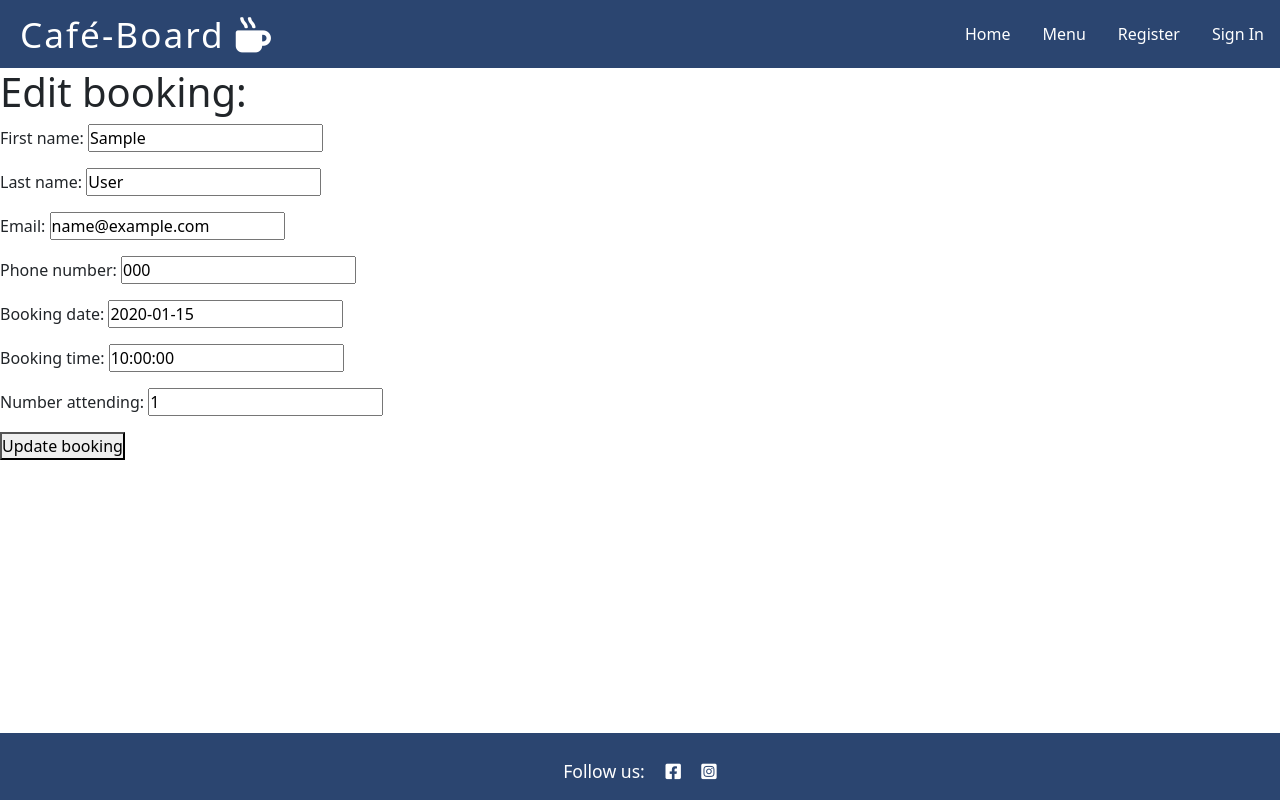
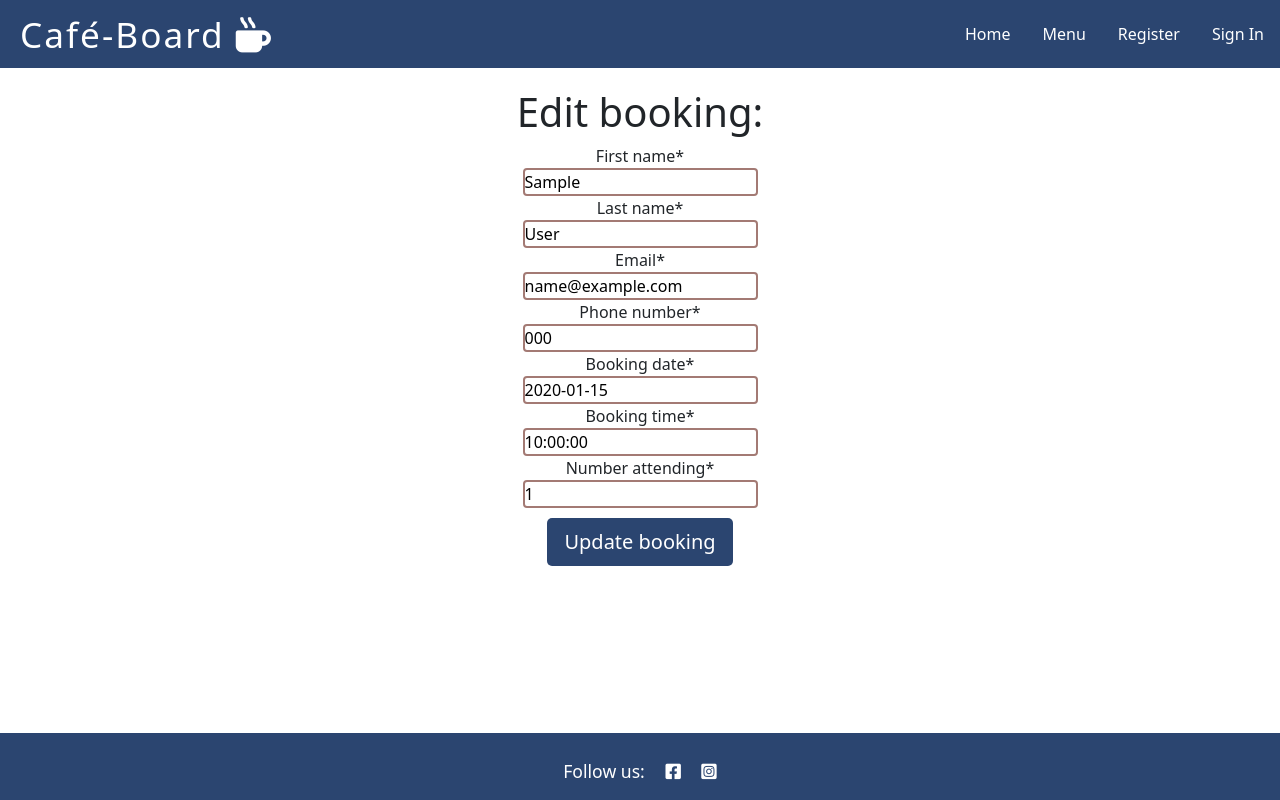
Before and after one commit to leoniemclaughlin7/cafe-board, a Django app: page /bookings/edit_booking/1/1 in a window 1280 px wide. Run offline with Django 3.2, Linux system fonts and the light colour scheme; tables that the repository leaves empty hold one stand-in row (values such as "Sample post"); some libraries are stand-ins or nearby versions.

Commit message:
Style edit booking form on edit-booking.html

```diff
--- a/static/css/style.css
+++ b/static/css/style.css
@@ -124,10 +124,12 @@ nav {
 
 .sign-up-btn,
 .sign-out-btn,
-.sign-in-btn {
+.sign-in-btn,
+.submit-button {
     background-color: #2B4570;
     border-radius: 5px;
     color: white;
+    margin-top: 10px;
 }
 
 .link {
@@ -209,6 +211,11 @@ https: //stackoverflow.com/questions/43226511/how-can-i-center-an-image-in-boots
     border-radius: 4px;
 }
 
+#edit-booking-form input {
+    border: 2px solid #A37A74;
+    border-radius: 4px;
+}
+
 #review-form textarea,
 select {
     border: 2px solid #E49273;
--- a/templates/edit_booking.html
+++ b/templates/edit_booking.html
@@ -1,11 +1,19 @@
-{% extends "base.html" %} {% block content %}
-<h1>Edit booking:</h1>
-<form method="POST">
-  {% csrf_token %} {{customer_form.as_p}} {{ booking_form.as_p }}
-  <div>
-    <p>
-      <button type="submit">Update booking</button>
-    </p>
+{% extends "base.html" %} {% block content %} {% load crispy_forms_tags %}
+<section class="container">
+  <div class="row">
+    <div class="col-sm-12 center-form">
+      <h1>Edit booking:</h1>
+      <form method="POST" id="edit-booking-form">
+        {% csrf_token %} {{customer_form | crispy }} {{ booking_form | crispy }}
+        <div>
+          <p>
+            <button type="submit" class="btn btn-lg submit-button">
+              Update booking
+            </button>
+          </p>
+        </div>
+      </form>
+    </div>
   </div>
-</form>
+</section>
 {%endblock%}
```
Also changed, not shown: templates/edit_user.html (+5 -3 lines).
